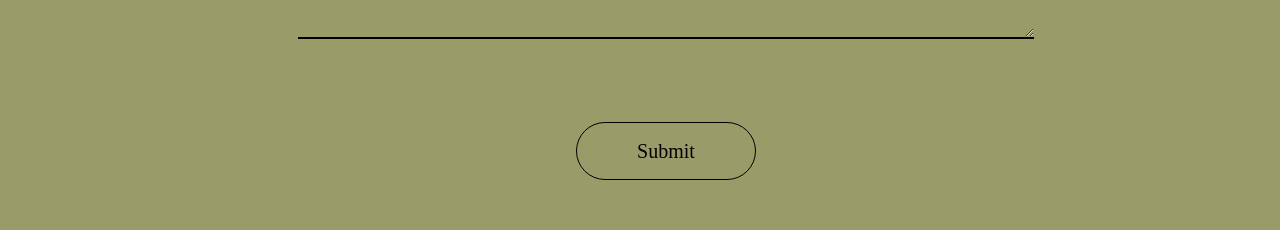
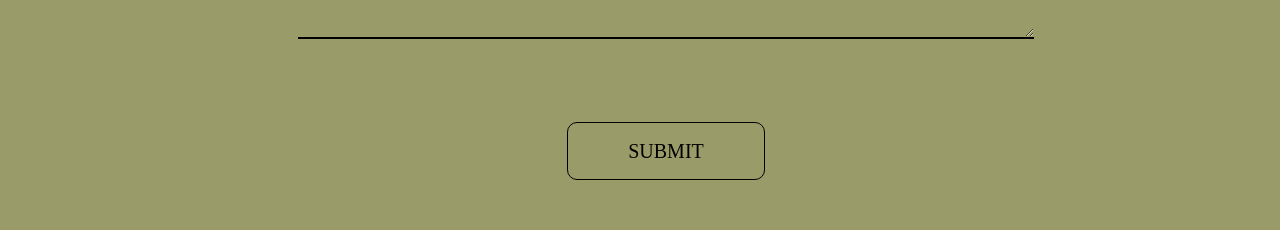
Before and after one commit to Fatima20027/restaurant-ambrosia, a React (Create React App) app: page /about in a window 1280 px wide. Shown: the part 1460-1690 px from the top of the page. Built offline with nearby package versions, Linux system fonts and the light colour scheme; a web font is replaced by a local one.

Commit message:
restyling the submit button

```diff
--- a/src/pages/About/About.css
+++ b/src/pages/About/About.css
@@ -57,7 +57,7 @@
   color: #000;
   padding: 13px 60px;
   border: none;
-  border-radius: 50px;
+  border-radius: 10px;
   cursor: pointer;
   border: 1px solid #000;
   font-size: 20px !important;
--- a/src/pages/About/About.jsx
+++ b/src/pages/About/About.jsx
@@ -144,7 +144,7 @@ const About = () => {
       <div className="error-text">Message can't be blank.</div>
     </div>
     <div className='contact-btn'>
-      <button type="submit">Submit</button>
+      <button type="submit">SUBMIT</button>
 
     </div>
 
```
